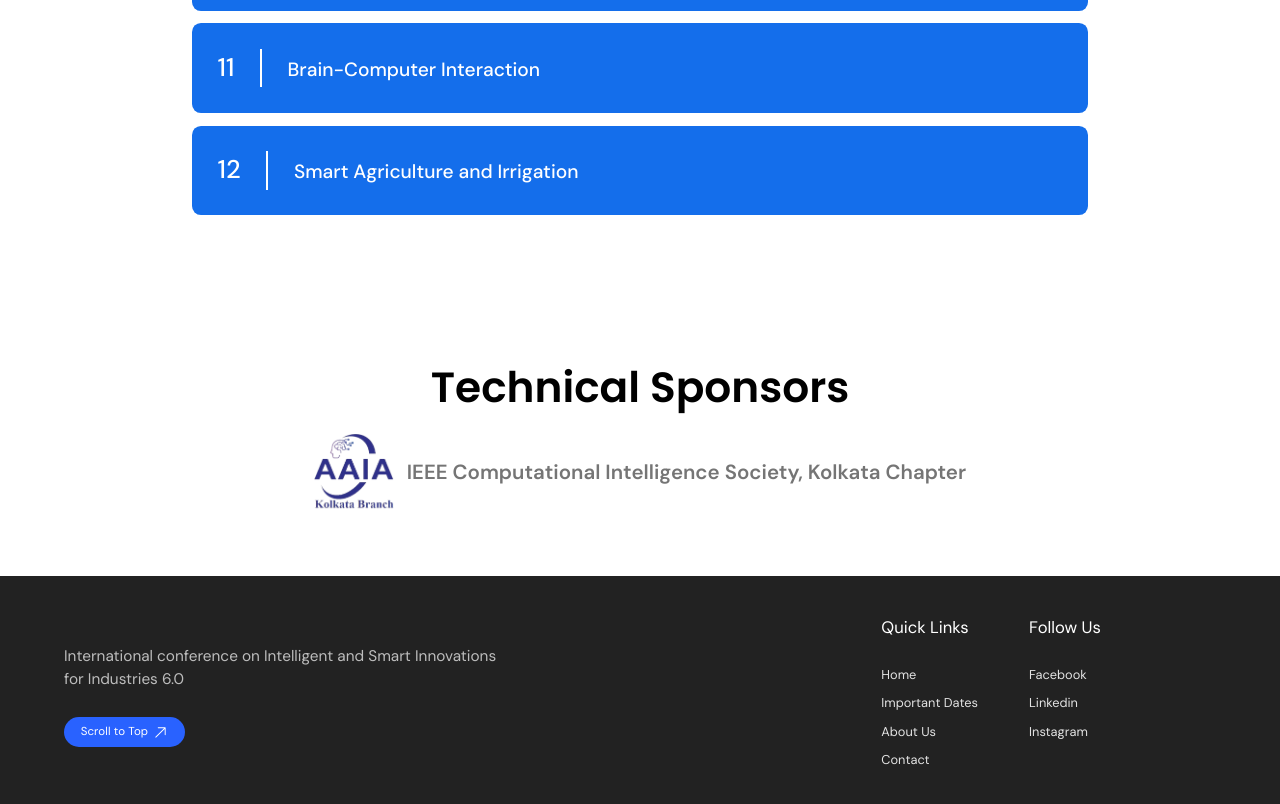
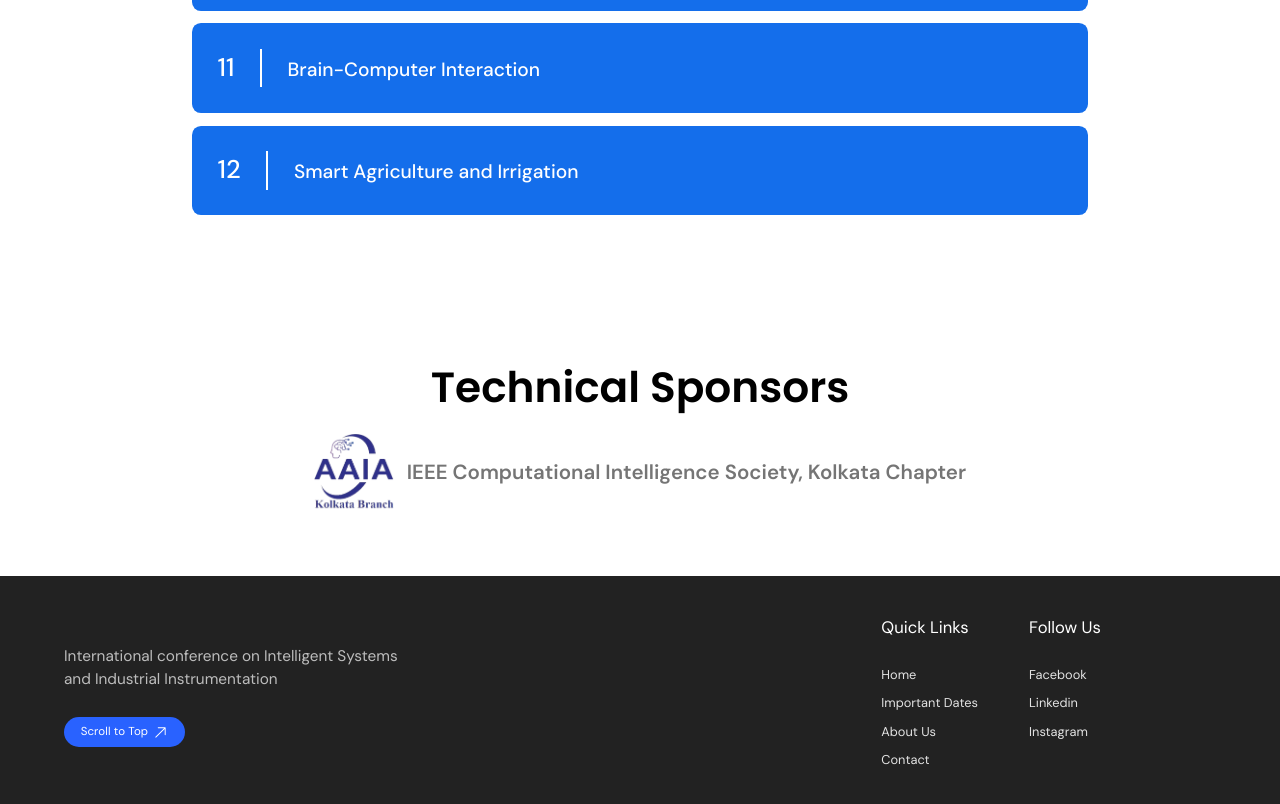
Before and after one commit to flash6083/ConferenceWebsite, a Next.js app: page / in a window 1280 px wide. Shown: the part 3038-3842 px from the top of the page. Built offline with nearby package versions, Linux system fonts and the light colour scheme.

Commit message:
Update footer

```diff
--- a/components/footer/footer.js
+++ b/components/footer/footer.js
@@ -29,8 +29,8 @@ const Footer = () => {
     return (
         <div className={styles.footer}>
             <div className={styles.foot_left}>
-                <h3>International conference on Intelligent and Smart Innovations
-                    <br /> for Industries 6.0</h3>
+                <h3>International conference on Intelligent Systems
+                    <br /> and Industrial Instrumentation</h3>
                 <Link href='/'>
                     <CustomBtn text="Scroll to Top" />
                 </Link>
```
